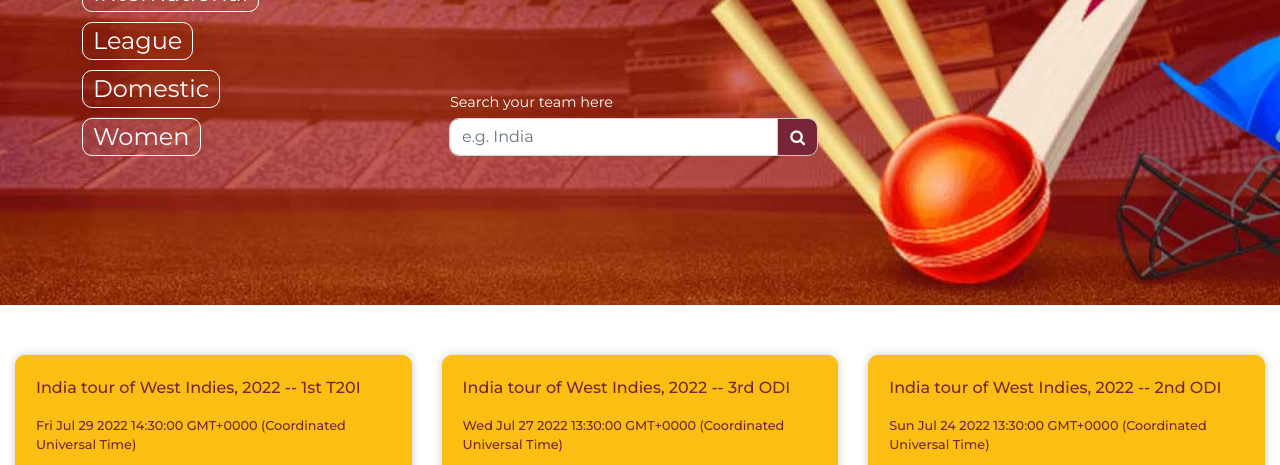
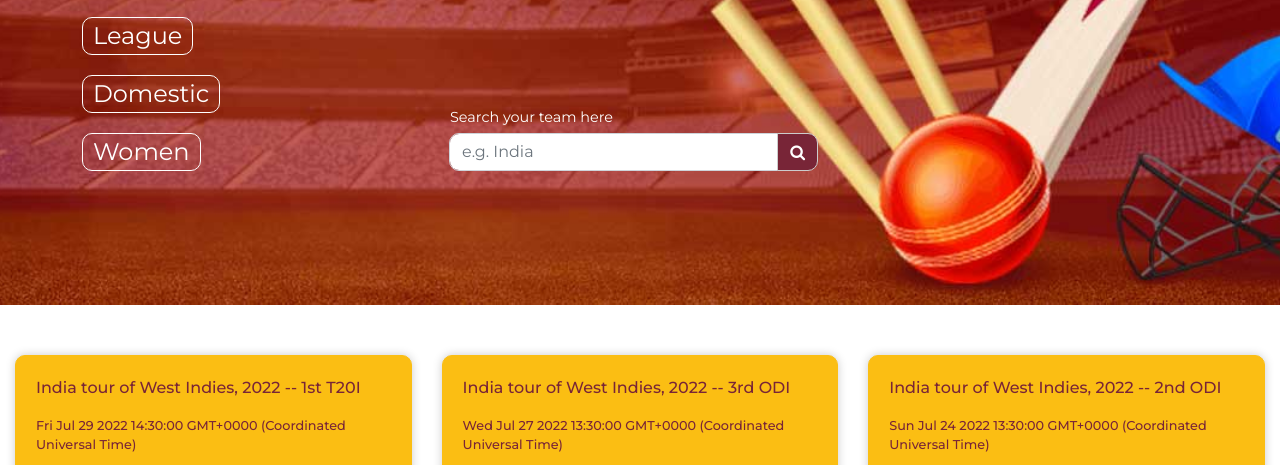
Before and after one commit to MayurMDighe/crickApp, a plain HTML site: page index.html in a window 1280 px wide. Shown: the part 335-800 px from the top of the page. Drawn offline with nearby package versions, Linux system fonts and the light colour scheme.

Commit message:
local changes

```diff
--- a/css/style.css
+++ b/css/style.css
@@ -69,7 +69,7 @@ body,html{
       margin-bottom: 0;
     }
     .match_types :not(p:first-child){
-      margin-top: 10px;
+      margin-top: 20px;
     }
    .match_search_details{
       display: flex;
```
